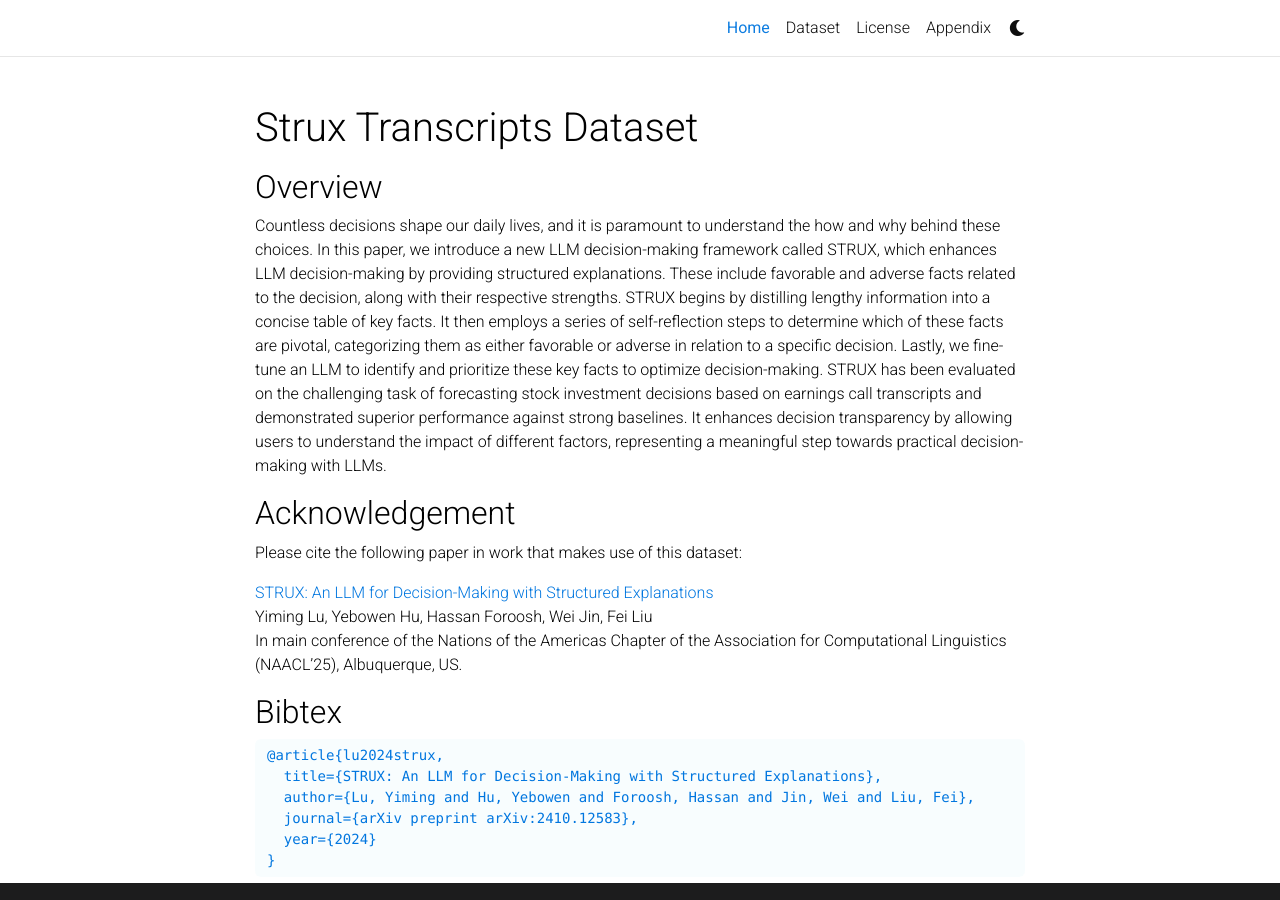
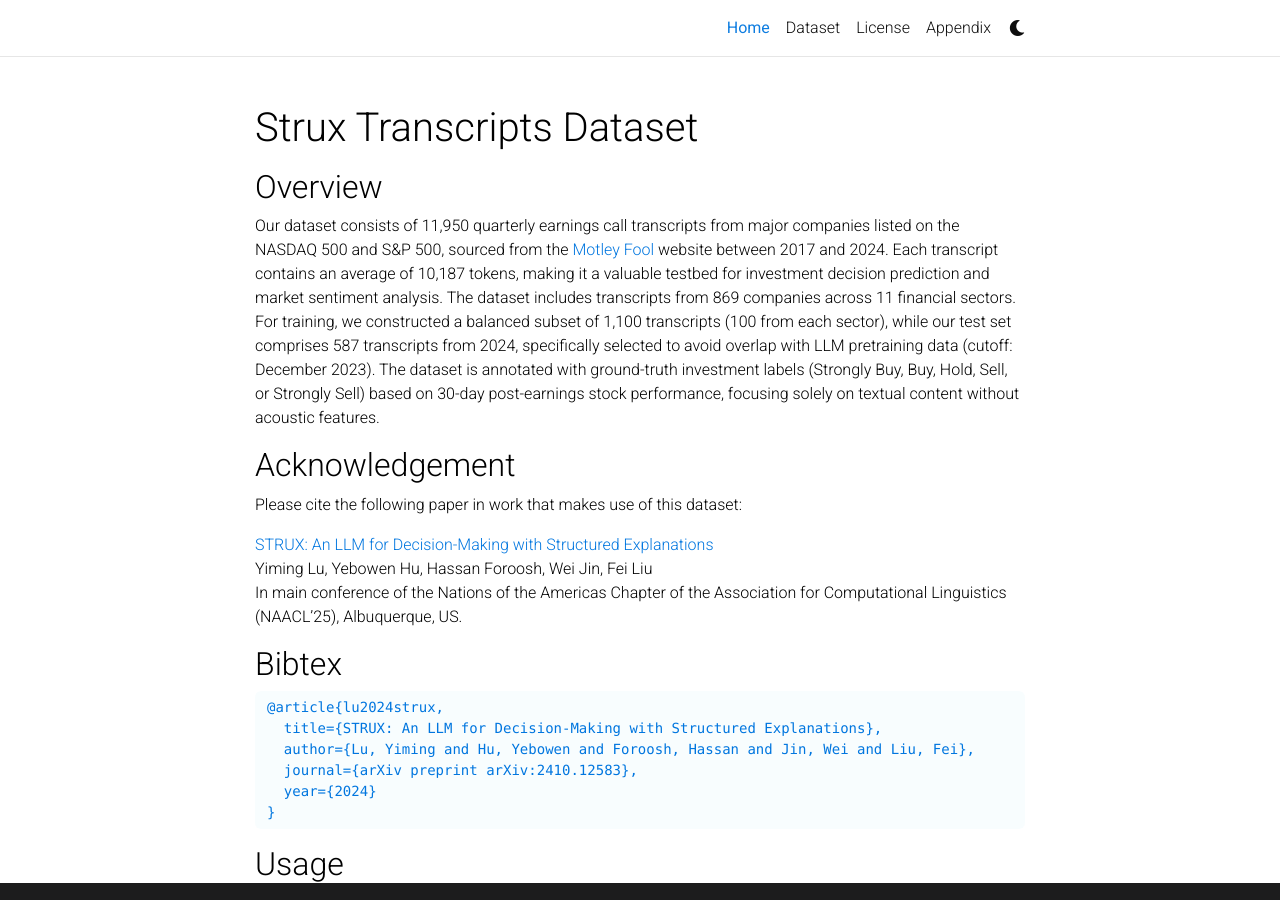
Before and after one commit to struxData/struxData.github.io, a Jekyll site: the page built from _pages/overview.md, in a window 1280 px wide and 900 px high. Built offline with Jekyll 4.4.1, drawn with Linux system fonts in a browser that asks for light colours; comment, search, counter and statistics services are not loaded; a style sheet for code colours, icons or effects is not loaded.

Commit message:
Update overview.md

```diff
--- a/_pages/overview.md
+++ b/_pages/overview.md
@@ -10,8 +10,7 @@ social: false  # includes social icons at the bottom of the page
 ---
 
 ## Overview
-Countless decisions shape our daily lives, and it is paramount to understand the how and why behind these choices. In this paper, we introduce a new LLM decision-making framework called STRUX, which enhances LLM decision-making by providing structured explanations. These include favorable and adverse facts related to the decision, along with their respective strengths. STRUX begins by distilling lengthy information into a concise table of key facts. It then employs a series of self-reflection steps to determine which of these facts are pivotal, categorizing them as either favorable or adverse in relation to a specific decision. Lastly, we fine-tune an LLM to identify and prioritize these key facts to optimize decision-making. STRUX has been evaluated on the challenging task of forecasting stock investment decisions based on earnings call transcripts and demonstrated superior performance against strong baselines. It enhances decision transparency by allowing users to understand the impact of different factors, representing a meaningful step towards practical decision-making with LLMs.
-
+Our dataset consists of 11,950 quarterly earnings call transcripts from major companies listed on the NASDAQ 500 and S&P 500, sourced from the [Motley Fool](https://www.fool.com/) website between 2017 and 2024. Each transcript contains an average of 10,187 tokens, making it a valuable testbed for investment decision prediction and market sentiment analysis. The dataset includes transcripts from 869 companies across 11 financial sectors. For training, we constructed a balanced subset of 1,100 transcripts (100 from each sector), while our test set comprises 587 transcripts from 2024, specifically selected to avoid overlap with LLM pretraining data (cutoff: December 2023). The dataset is annotated with ground-truth investment labels (Strongly Buy, Buy, Hold, Sell, or Strongly Sell) based on 30-day post-earnings stock performance, focusing solely on textual content without acoustic features.
 
 ## Acknowledgement
 
```
